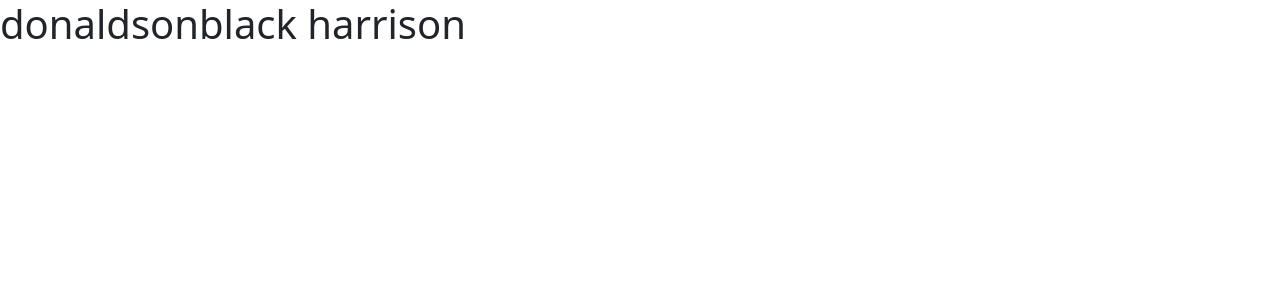
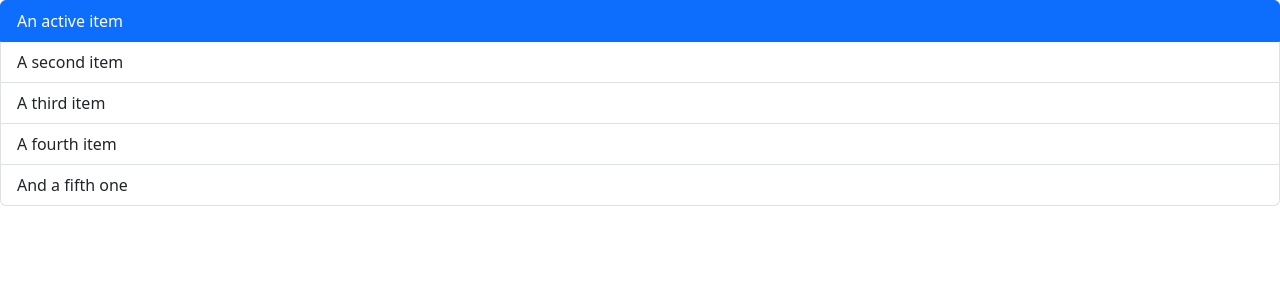
Before and after one commit to stirlingdonaldson/donaldsonblack, a React (Vite) app: page / in a window 1280 px wide. Shown: the top 300 px of the page. Built offline with nearby package versions, Linux system fonts and the light colour scheme.

Commit message:
added bootstrap list

```diff
--- a/src/App.tsx
+++ b/src/App.tsx
@@ -1,8 +1,7 @@
-
-import Message from './Message';
+import ListGroup from "./components/ListGroup";
 
 function App() {
-  return <div><Message /></div>
+  return <div><ListGroup /></div>
 }
 
 export default App;
--- a/src/components/ListGroup.tsx
+++ b/src/components/ListGroup.tsx
@@ -1,5 +1,11 @@
 function ListGroup () {
-    return <h1>ListGroup</h1>
+    return <ul className="list-group">
+    <li className="list-group-item active" aria-current="true">An active item</li>
+    <li className="list-group-item">A second item</li>
+    <li className="list-group-item">A third item</li>
+    <li className="list-group-item">A fourth item</li>
+    <li className="list-group-item">And a fifth one</li>
+  </ul>
 }
 
 export default ListGroup;
```
